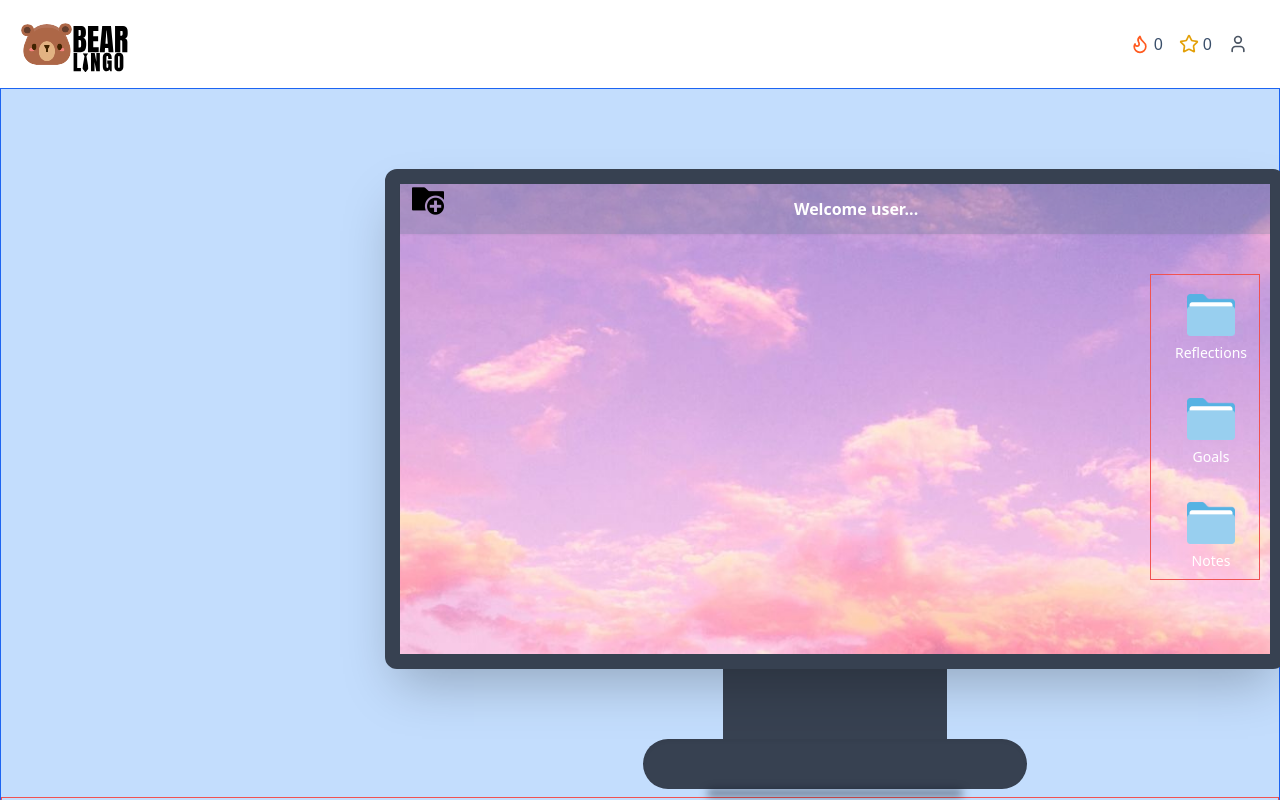
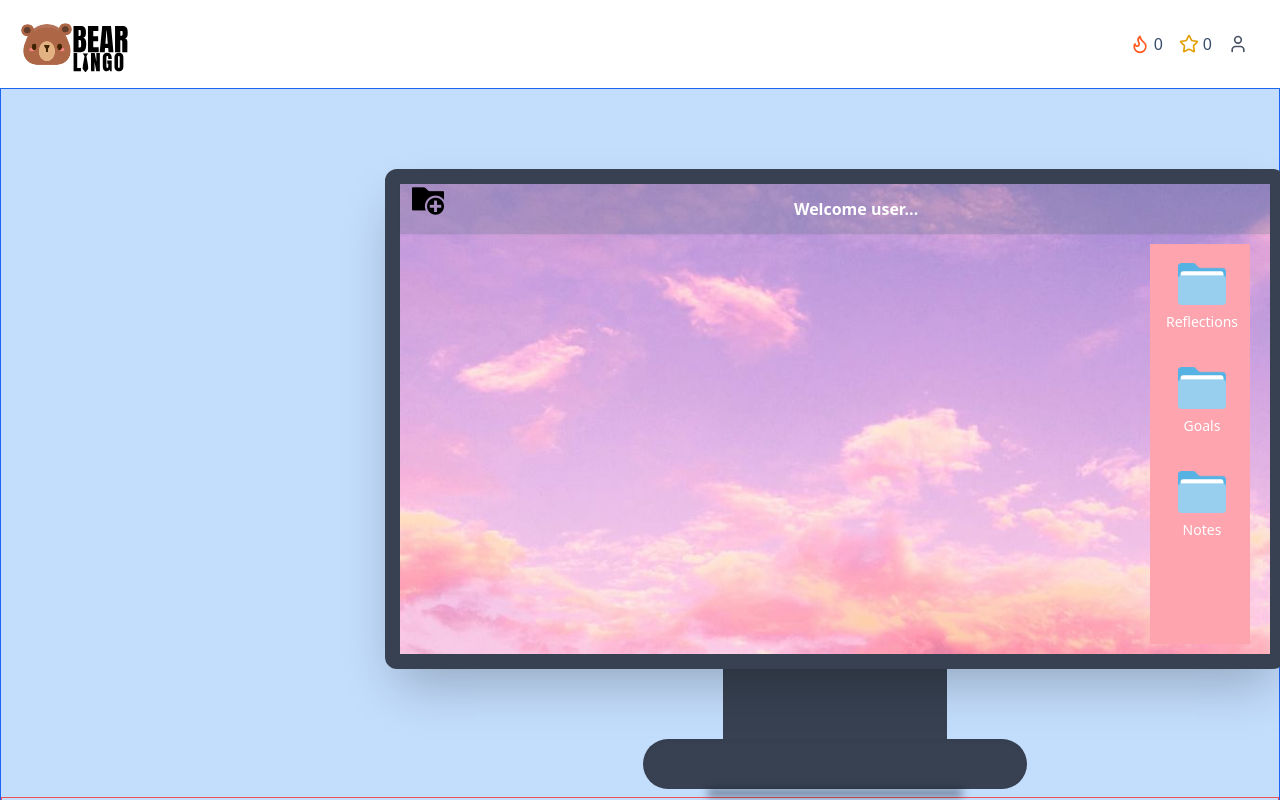
Before and after one commit to unix2dossss/Bearlingo, a React (Vite) app in the folder frontend/: page /Journal in a window 1280 px wide. Shown: the top 800 px of the page. Built offline with nearby package versions, Linux system fonts and the light colour scheme; no server answers.

Commit message:
Added overflow-y-auto so all folders are scrollable on the mock desktop page

```diff
--- a/frontend/src/pages/Journal.jsx
+++ b/frontend/src/pages/Journal.jsx
@@ -38,12 +38,12 @@ const Journal = () => {
                         </div>
 
                         {/* Folders */}
-                        <div className="border border-red-500 flex flex-col items-end gap-2 ml-[750px] mt-[40px] mr-[10px] overscroll-contain">
+                        <div className="flex flex-col items-end gap-2 ml-[750px] mt-[10px] mr-[10px] w-[100px] h-[400px] overflow-y-auto bg-rose-300 ">
                             {folders.map((folder, index) => (
                                 <div
                                     key={index}
                                     className="w-16 h-16 flex flex-col items-center m-4 cursor-pointer"
-                                    onClick={() => console.log(`Open folder: ${folder.name}`)} // replace with your open logic
+                                    onClick={() => console.log(`Open folder: ${folder.name}`)}
                                 >
                                     <img
                                         src={FolderImage}
```
